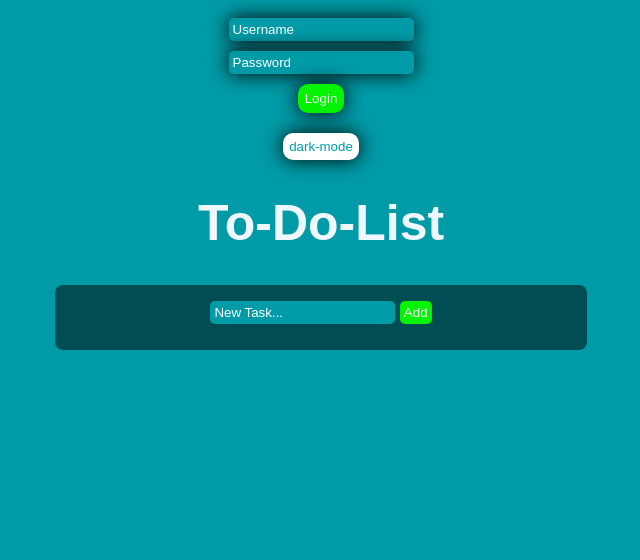
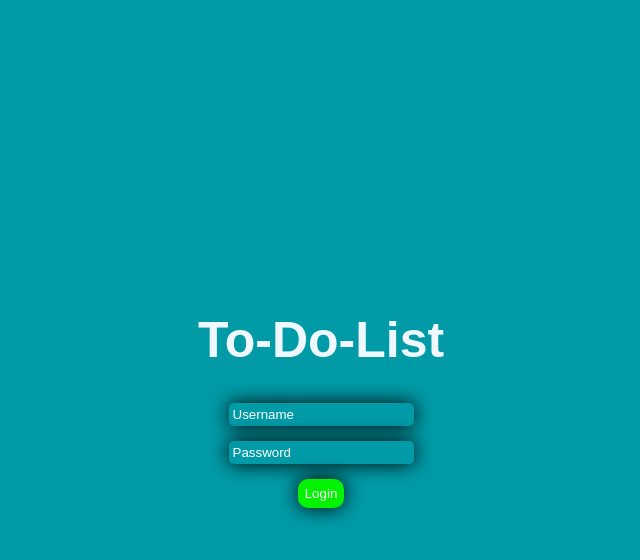
Before and after one commit to Hikko218/To-Do-List, a plain HTML site: page index.html in a window 1280 px wide. Shown: the whole page, without its empty margins (319-959 px from the left). Drawn offline with Linux system fonts and the light colour scheme.

Commit message:
update login process

```diff
--- a/index.html
+++ b/index.html
@@ -7,11 +7,16 @@
   <link rel="stylesheet" href="style.css" />
 </head>
 <body>
+  <div id="login-div" style="display: block," >
+    <h1>To-Do-List</h1>
     <form id="login-form">
     <input type="text" id="username" placeholder="Username" required />
     <input type="password" id="password" placeholder="Password" required />
     <button type="submit" id="login-btn">Login</button>
     </form>
+  </div>
+  <div id="todo-div" style="display: none;">
+    <button id="logout-btn">Logout</button><br>
     <button id="dark-mode"> dark-mode</button>
     <h1>To-Do-List</h1>
       <div id="todo-container">
@@ -21,6 +26,7 @@
         </div>
       <ul id="todo-list"></ul>
     </div>
+  </div>
   <script src="script.js"></script>
   <script src="login.js"></script>
 </body>
--- a/login.js
+++ b/login.js
@@ -1,4 +1,9 @@
-const form = document.getElementById("login-form");
+const form = document.getElementById("login-div");
+const todo = document.getElementById("todo-div");
+const loginBtn = document.getElementById("login-btn");
+const logoutBtn = document.getElementById("logout-btn");
+
+const loggedIn = false;
 
 form.addEventListener("submit", async (e) => {
   e.preventDefault();
@@ -16,8 +21,23 @@ form.addEventListener("submit", async (e) => {
 
   if (data.success) {
     alert("Login successful!");
-    // z.B. To-Do-Seite anzeigen oder Token speichern
+    // ✅ Nach erfolgreichem Login:
+    form.style.display = "none";
+    todo.style.display = "block";
+
+    loggedIn = true;
+
   } else {
     alert("Login failed");
   }
 });
+
+// Logout button
+
+logoutBtn.addEventListener("click", () => {
+  if (loggedIn) {
+    loggedIn = false;
+    form.style.display = "block";
+    todo.style.display = "none";
+  }
+});
--- a/style.css
+++ b/style.css
@@ -1,7 +1,27 @@
+html, body {
+  height: 100%;
+  margin: 0;
+}
+
 body {
   font-family: sans-serif;
   background-color: #009ba7;
   text-align: center;
+}
+
+#login-div {
+  display: flex;
+  align-items: center;
+  flex-direction: column;
+  justify-content: center;
+  text-align: center;
+  height: 100vh;
+}
+
+#username,
+#password,
+#login-btn {
+  margin-bottom: 15px;
 }
 
 #todo-container {
@@ -12,6 +32,7 @@ body {
   border-radius: 8px;
   display: flex;
   align-items: center;
+  justify-content: center;
   flex-direction: column;
   text-align: center;
 }
@@ -51,12 +72,10 @@ input::placeholder {
 
 form {
   display:flex;
-  justify-content: center;
   align-items: center;
   flex-direction: column;
-  padding-top: 10px;
-  padding-bottom: 20px;
-  gap:10px;
+  max-width: 200px;
+  width: 100%;
 }
 
 #username, #password {
@@ -65,13 +84,20 @@ form {
   box-shadow: 0px 0px 20px rgb(0, 0, 0);
 }
 
-#login-btn{
+#login-btn, #logout-btn{
   border: none;
   border-radius: 10px;
   padding: 7px;
-  background-color: rgb(3, 243, 3);
   color:white;
   box-shadow: 0px 0px 20px rgb(0, 0, 0);
+}
+
+#login-btn {
+  background-color: rgb(3, 243, 3);
+}
+
+#logout-btn{
+  background-color: rgb(255, 9, 9);
 }
 
 #sort-btn{
@@ -93,7 +119,8 @@ form {
 #dark-mode{
   border: none;
   border-radius: 10px;
-  padding: 6px;
+  padding:6px;
+  margin-top: 10px;
   color:#009ba7;
   background-color:white;
   box-shadow: 0px 0px 20px rgb(0, 0, 0);
@@ -106,7 +133,7 @@ form {
   color:white;
 }
 
-.button:hover, #dark-mode:hover, #login-btn:hover {
+.button:hover, #dark-mode:hover, #login-btn:hover, #logout-btn:hover {
   font-weight: bold;
 }
 
```
Lines whose indentation alone changed are shown as unchanged.
